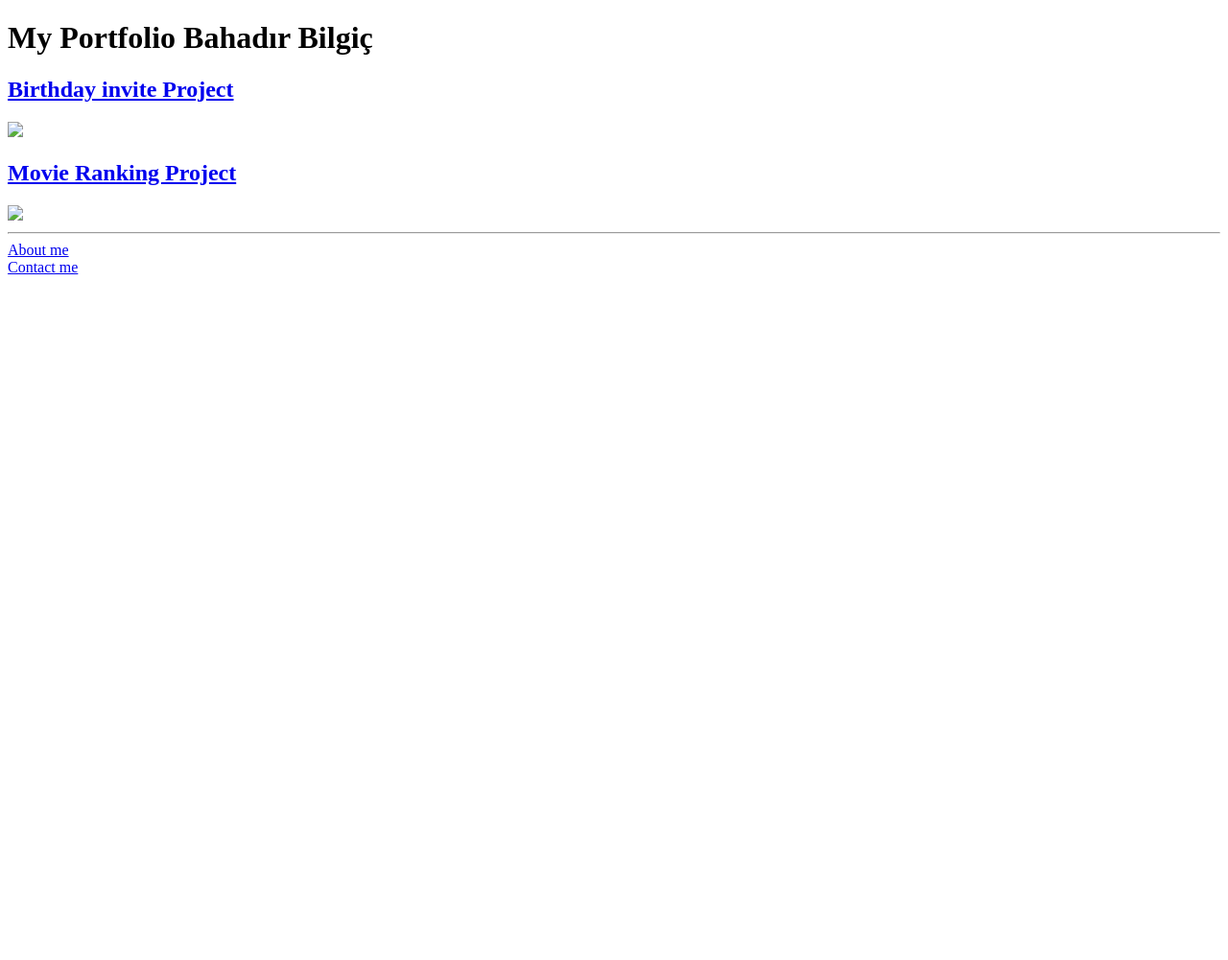
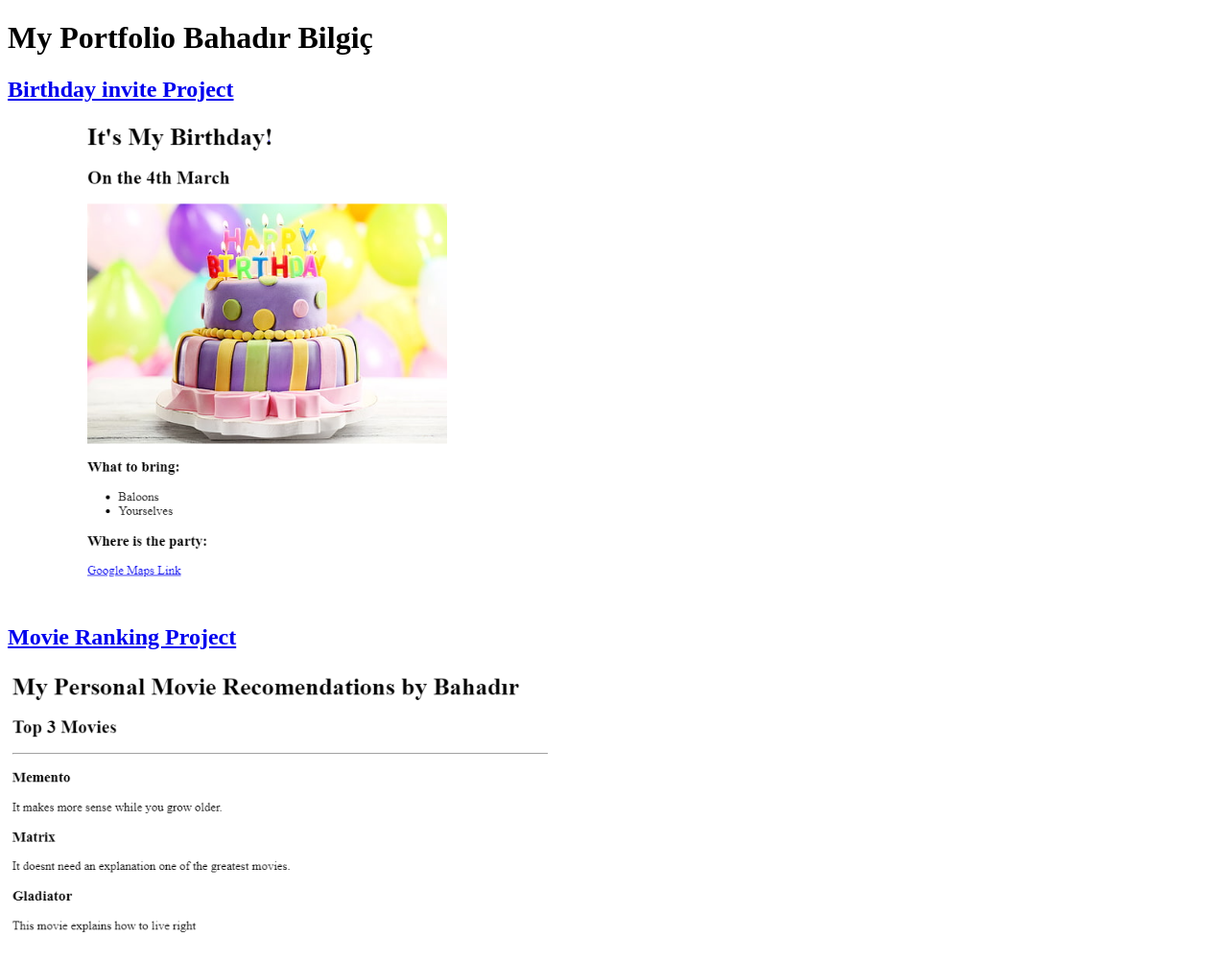
Before and after one commit to hbbilgic/html-portfolio, a plain HTML site: page index.html in a window 1280 px wide. Shown: the top 1001 px of the page at 96% size. Before the commit the page ends 800 px from the top, so only its background shows below. Drawn offline with Linux system fonts and the light colour scheme.

Commit message:
Update index.html

```diff
--- a/index.html
+++ b/index.html
@@ -11,10 +11,10 @@
 
 
     <a href="./public/Birthday-invite.html"><h2>Birthday invite Project</h2></a>
-    <img src="../4.3 HTML Porfolio Project/assets/images/Birthday.PNG" height="500">
+    <img src="./assets/images/Birthday.PNG" height="500">
 
     <a href="./public/Movie_Ranking.html"><h2>Movie Ranking Project</h2></a>
-    <img src="../4.3 HTML Porfolio Project/assets/images/movie-ranking.png" height="300">
+    <img src="./assets/images/movie-ranking.png" height="300">
 
     <hr>
 
```
